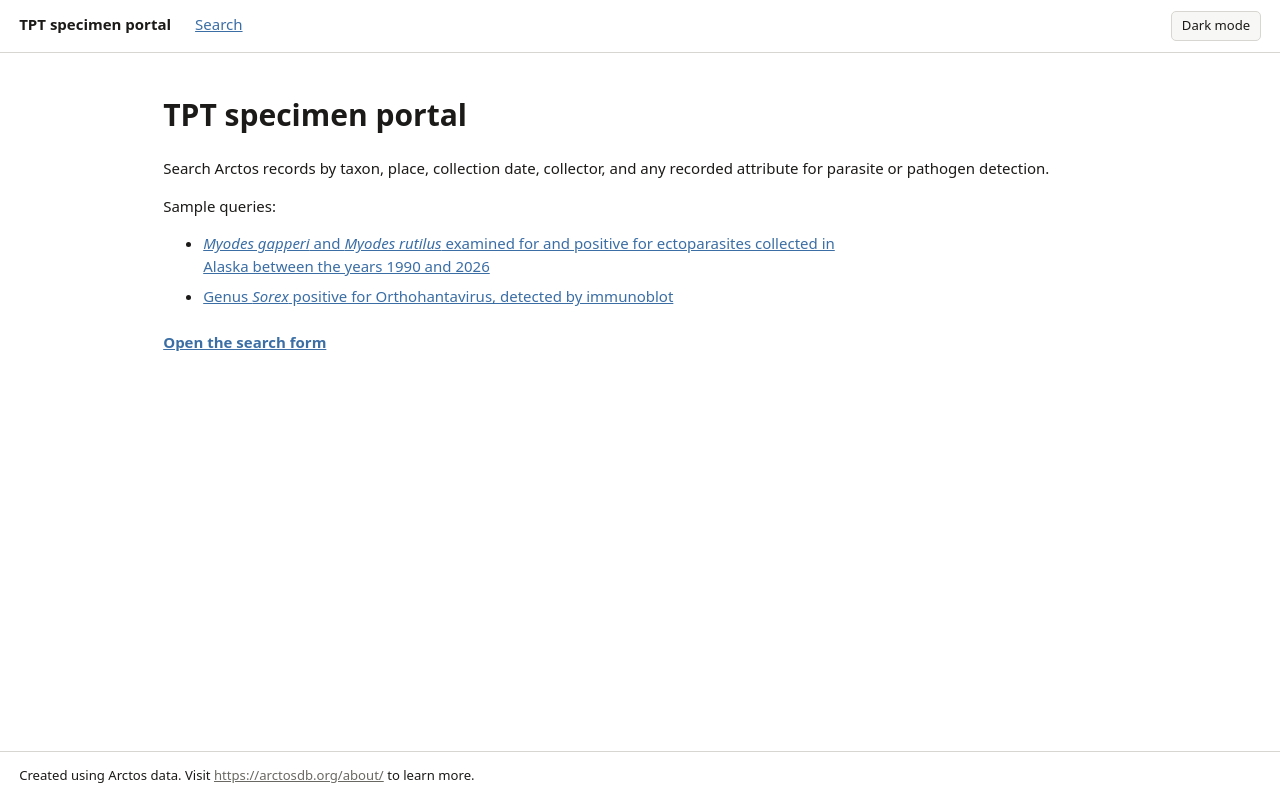
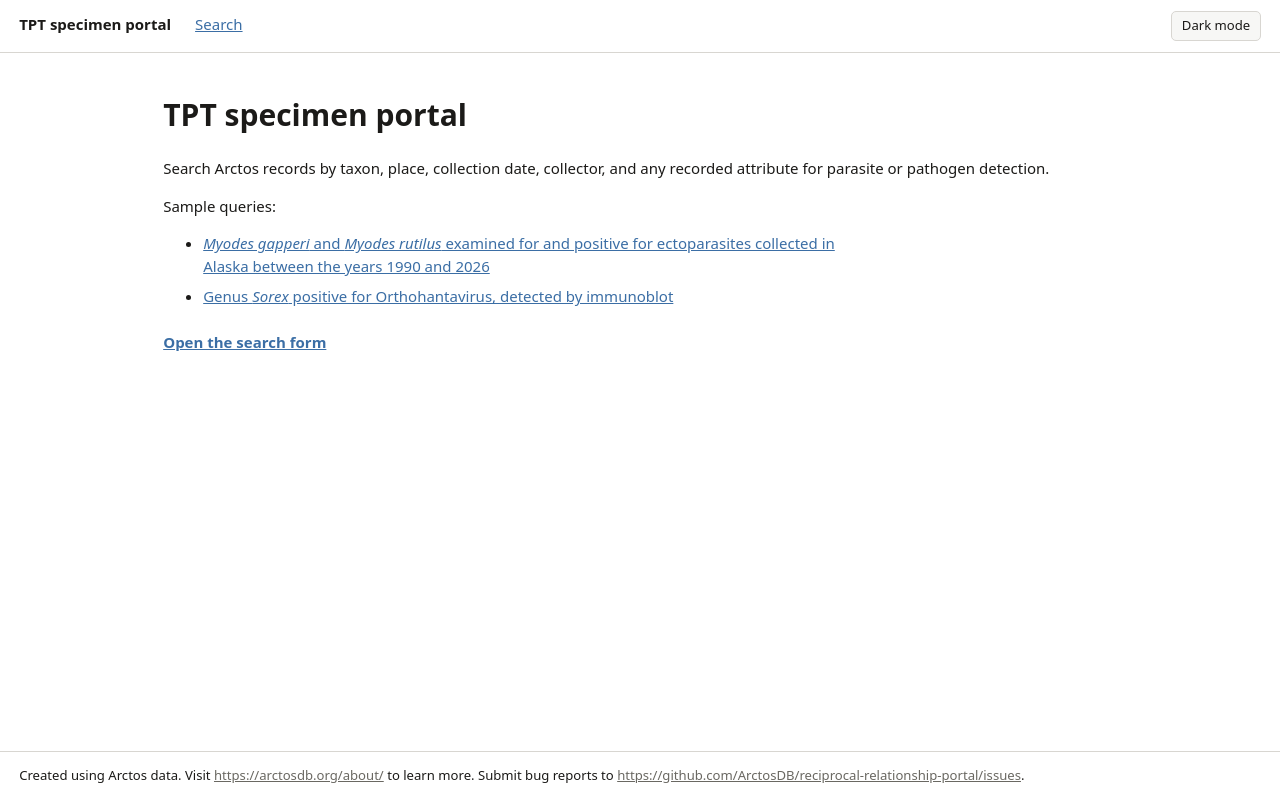
Before and after one commit to hrhwilliams/tpt-portal-frontend, a SvelteKit app: page / in a window 1280 px wide. Built offline with nearby package versions, Linux system fonts and the light colour scheme.

Commit message:
add bug report link

```diff
--- a/src/routes/+layout.svelte
+++ b/src/routes/+layout.svelte
@@ -39,7 +39,7 @@
 </main>
 
 <footer>
-  Created using Arctos data. Visit <a href="https://arctosdb.org/about/">https://arctosdb.org/about/</a> to learn more.
+  Created using Arctos data. Visit <a href="https://arctosdb.org/about/">https://arctosdb.org/about/</a> to learn more. Submit bug reports to <a class="link" target="_blank" href="https://github.com/ArctosDB/reciprocal-relationship-portal/issues">https://github.com/ArctosDB/reciprocal-relationship-portal/issues</a>.
 </footer>
 
 <style>
```
